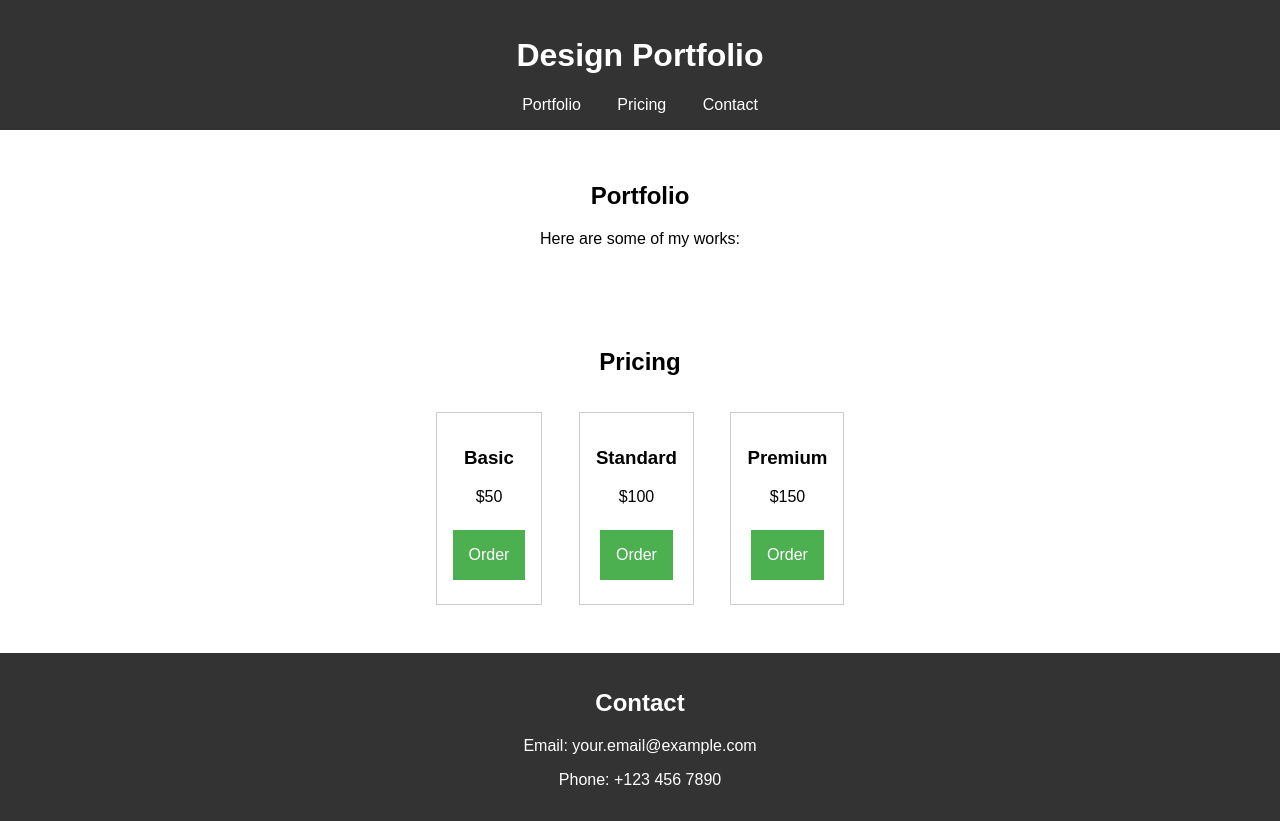
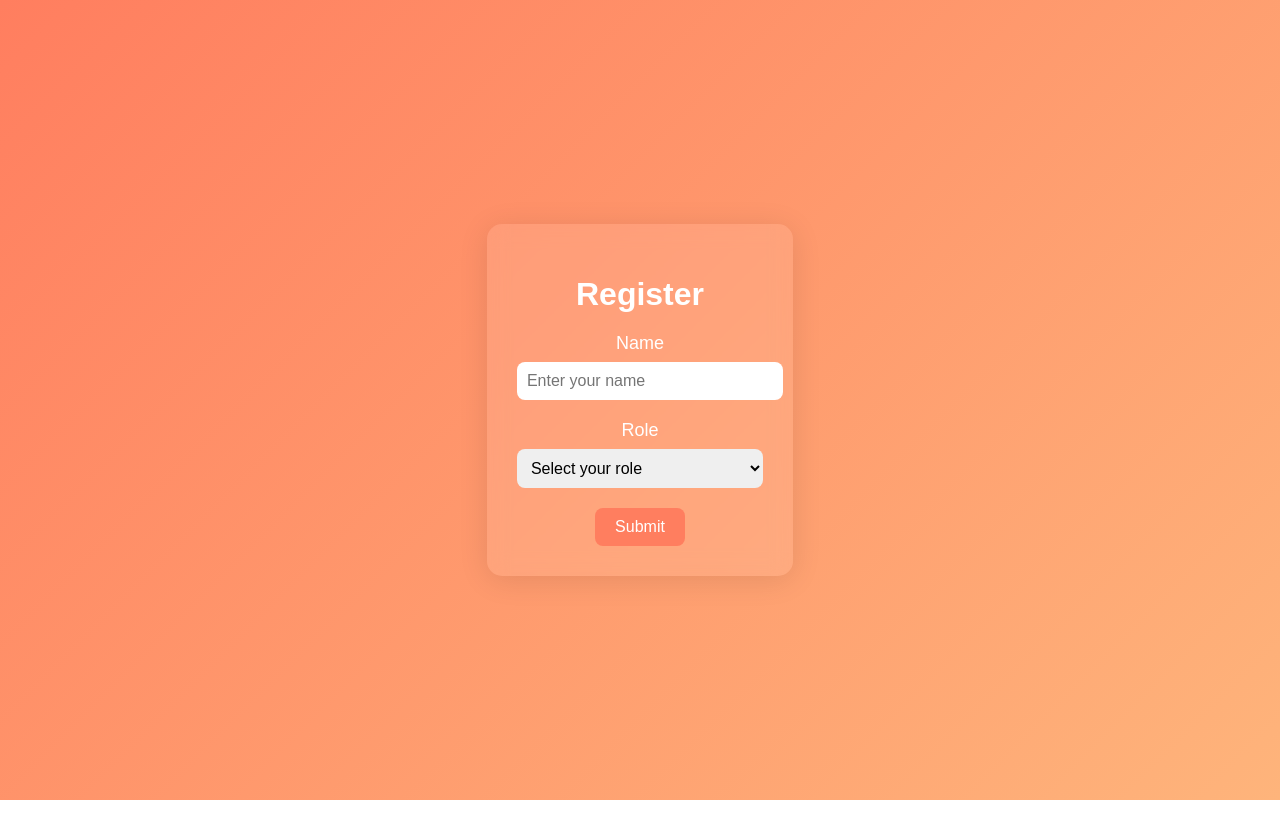
Before and after one commit to Mohavii/summer_camp, a plain HTML site: page index.html in a window 1280 px wide. After the commit the page ends 800 px from the top, so only its background shows below. Drawn offline with Linux system fonts and the light colour scheme.

Commit message:
Update index.html

```diff
--- a/index.html
+++ b/index.html
@@ -1,52 +1,119 @@
 <!DOCTYPE html>
 <html lang="en">
 <head>
-    <meta charset="UTF-8">
-    <meta name="viewport" content="width=device-width, initial-scale=1.0">
-    <title>Design Portfolio</title>
-    <link rel="stylesheet" href="styles.css">
+  <meta charset="UTF-8">
+  <meta name="viewport" content="width=device-width, initial-scale=1.0">
+  <title>Registration Page</title>
+  <style>
+    body {
+      margin: 0;
+      font-family: Arial, sans-serif;
+      background: linear-gradient(135deg, #ff7e5f, #feb47b);
+      color: #fff;
+      display: flex;
+      justify-content: center;
+      align-items: center;
+      min-height: 100vh;
+      overflow: hidden;
+    }
+    .container {
+      background: rgba(255, 255, 255, 0.1);
+      border-radius: 15px;
+      padding: 30px;
+      box-shadow: 0 4px 30px rgba(0, 0, 0, 0.1);
+      text-align: center;
+      backdrop-filter: blur(10px);
+      animation: fadeIn 1.5s ease-in-out;
+    }
+    h1 {
+      margin-bottom: 20px;
+    }
+    label {
+      font-size: 18px;
+      display: block;
+      margin-bottom: 8px;
+    }
+    input, select {
+      width: 100%;
+      padding: 10px;
+      margin-bottom: 20px;
+      border: none;
+      border-radius: 8px;
+      font-size: 16px;
+    }
+    button {
+      background-color: #ff7e5f;
+      border: none;
+      padding: 10px 20px;
+      border-radius: 8px;
+      font-size: 16px;
+      color: #fff;
+      cursor: pointer;
+      transition: background-color 0.3s ease;
+    }
+    button:hover {
+      background-color: #feb47b;
+    }
+    @keyframes fadeIn {
+      from {
+        opacity: 0;
+        transform: translateY(-20px);
+      }
+      to {
+        opacity: 1;
+        transform: translateY(0);
+      }
+    }
+    @media (max-width: 600px) {
+      .container {
+        width: 90%;
+      }
+    }
+  </style>
 </head>
 <body>
-    <header>
-        <h1>Design Portfolio</h1>
-        <nav>
-            <a href="#portfolio">Portfolio</a>
-            <a href="#pricing">Pricing</a>
-            <a href="#contact">Contact</a>
-        </nav>
-    </header>
+  <div class="container">
+    <h1>Register</h1>
+    <form id="registrationForm">
+      <label for="name">Name</label>
+      <input type="text" id="name" name="name" placeholder="Enter your name" required>
 
-    <section id="portfolio">
-        <h2>Portfolio</h2>
-        <p>Here are some of my works:</p>
-        <!-- Add your portfolio items here -->
-    </section>
+      <label for="role">Role</label>
+      <select id="role" name="role" required>
+        <option value="">Select your role</option>
+        <option value="choral">Choral</option>
+        <option value="instrumental">Instrumental</option>
+      </select>
 
-    <section id="pricing">
-        <h2>Pricing</h2>
-        <div class="pricing-option">
-            <h3>Basic</h3>
-            <p>$50</p>
-            <button onclick="placeOrder('Basic')">Order</button>
-        </div>
-        <div class="pricing-option">
-            <h3>Standard</h3>
-            <p>$100</p>
-            <button onclick="placeOrder('Standard')">Order</button>
-        </div>
-        <div class="pricing-option">
-            <h3>Premium</h3>
-            <p>$150</p>
-            <button onclick="placeOrder('Premium')">Order</button>
-        </div>
-    </section>
+      <button type="submit">Submit</button>
+    </form>
+  </div>
 
-    <footer id="contact">
-        <h2>Contact</h2>
-        <p>Email: your.email@example.com</p>
-        <p>Phone: +123 456 7890</p>
-    </footer>
+  <script>
+    const form = document.querySelector('#registrationForm');
+    form.addEventListener('submit', async (event) => {
+      event.preventDefault();
 
-    <script src="scripts.js"></script>
+      const name = document.querySelector('#name').value;
+      const role = document.querySelector('#role').value;
+
+      try {
+        const response = await fetch('https://your-app-name.glitch.me/register', {
+          method: 'POST',
+          headers: { 'Content-Type': 'application/json' },
+          body: JSON.stringify({ name, role }),
+        });
+
+        const result = await response.json();
+        if (response.ok) {
+          alert(result.message);
+        } else {
+          alert(result.error);
+        }
+      } catch (error) {
+        alert('Error connecting to the server.');
+      }
+    });
+  </script>
 </body>
 </html>
```
